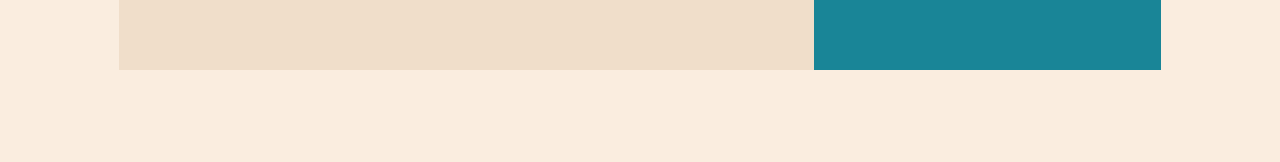
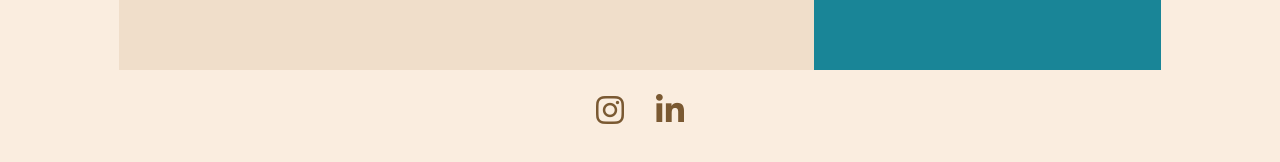
Before and after one commit to hiteshsandal/hiteshsandal.github.io, an Angular app: page / in a window 1280 px wide. Shown: the part 2798-2960 px from the top of the page. Built offline with nearby package versions, Linux system fonts and the light colour scheme.

Commit message:
social media links added

```diff
--- a/src/app/main/dashboard/dashboard.component.css
+++ b/src/app/main/dashboard/dashboard.component.css
@@ -145,7 +145,7 @@ i#intro-i{
 }
 
 .main-component{
-    padding-bottom: 7rem;
+    padding-bottom: 3rem;
 }
 
 .section-dafault{
@@ -183,8 +183,8 @@ i#intro-i{
 }
 
 
-.social-media{
-    position: fixed;
+.social-main{
+    height: 5rem;
 }
 
 .social-media li{
@@ -192,3 +192,13 @@ i#intro-i{
     /* transform: rotate(270deg);
     display: flex; */
 }
+
+.social-media{
+    align-items: center;
+    justify-content: center;
+}
+
+.social-media-icons{
+    margin: 0rem 1rem;
+    font-size: 2rem;
+}
--- a/src/app/main/dashboard/dashboard.component.html
+++ b/src/app/main/dashboard/dashboard.component.html
@@ -130,5 +130,15 @@
 </div>
 
 
+<!-- Footer -->
+<div class="row social-main justify-content-center">
+    <div class="d-flex col-lg-10 social-media">
+        <a class="social-media-icons shade-dark" href="https://www.instagram.com/hiteshsandal11/" target="_blank"><i class="fa fa-instagram" aria-hidden="true"></i></a>
+        <a class="social-media-icons shade-dark" href="https://www.linkedin.com/in/hitesh-sandal-289896138/" target="_blank"><i class="fa fa-linkedin" aria-hidden="true"></i></a>
+    </div>
+</div>
+
+
+
 
 </div>
```
Also changed, not shown: 3 other files (tests, documents, lock files or other folders). Lines whose indentation alone changed are shown as unchanged.
